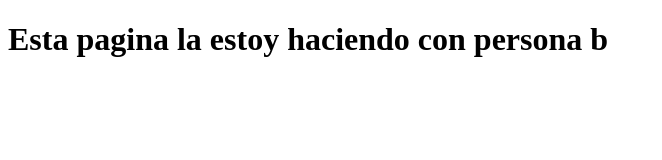
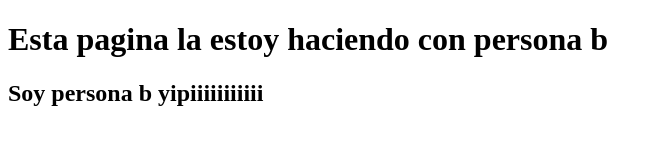
Before and after one commit to asieraguaza/Ejercicio3_UD3, a plain HTML site: page index.html in a window 1280 px wide. Shown: the whole page, without its empty margins (0-662 px from the left). Drawn offline with Linux system fonts and the light colour scheme.

Commit message:
Primera aportacion de persona b

```diff
--- a/index.html
+++ b/index.html
@@ -7,5 +7,6 @@
 </head>
 <body>
     <h1>Esta pagina la estoy haciendo con persona b</h1>
+    <h2>Soy persona b yipiiiiiiiiiii</h2>
 </body>
 </html>
```
